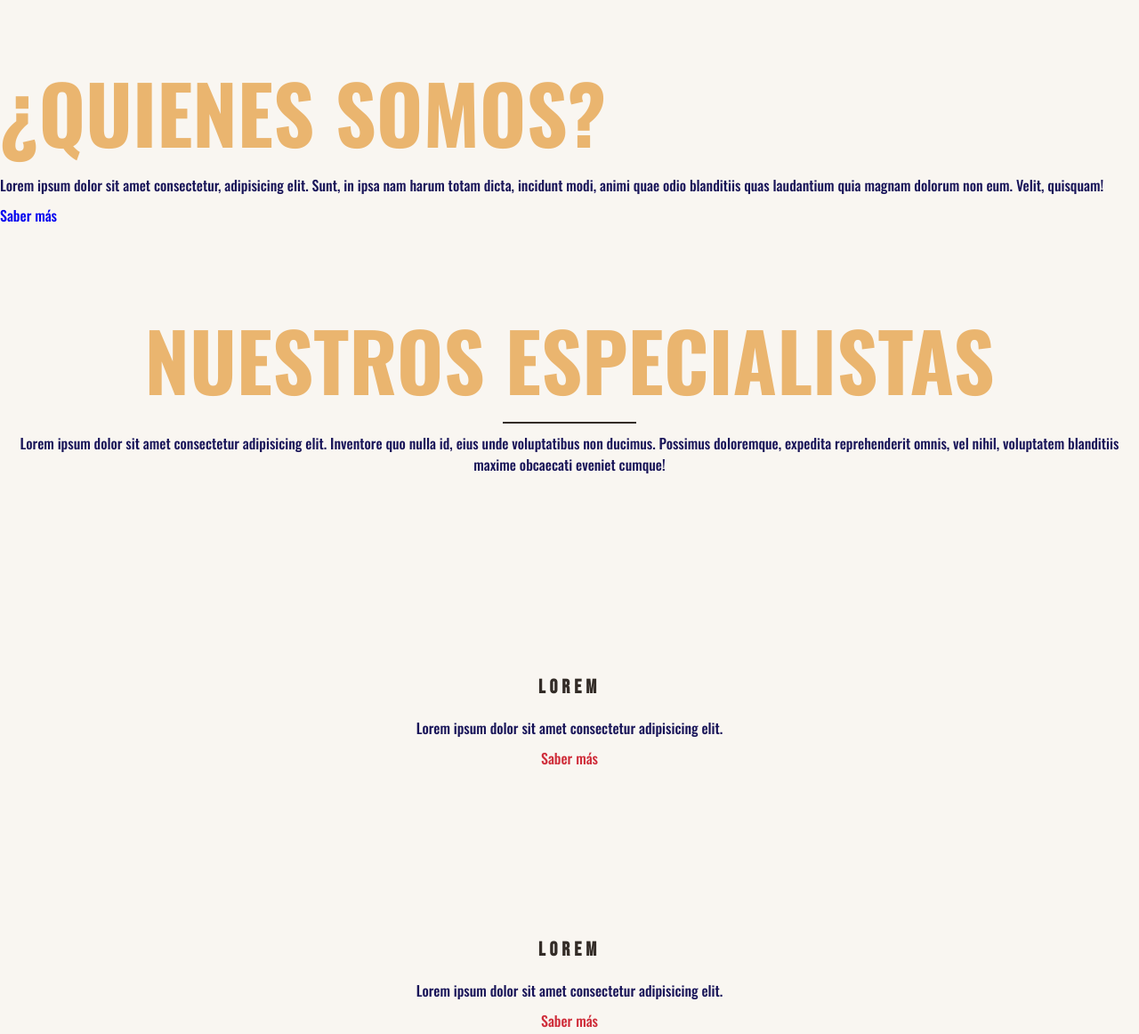
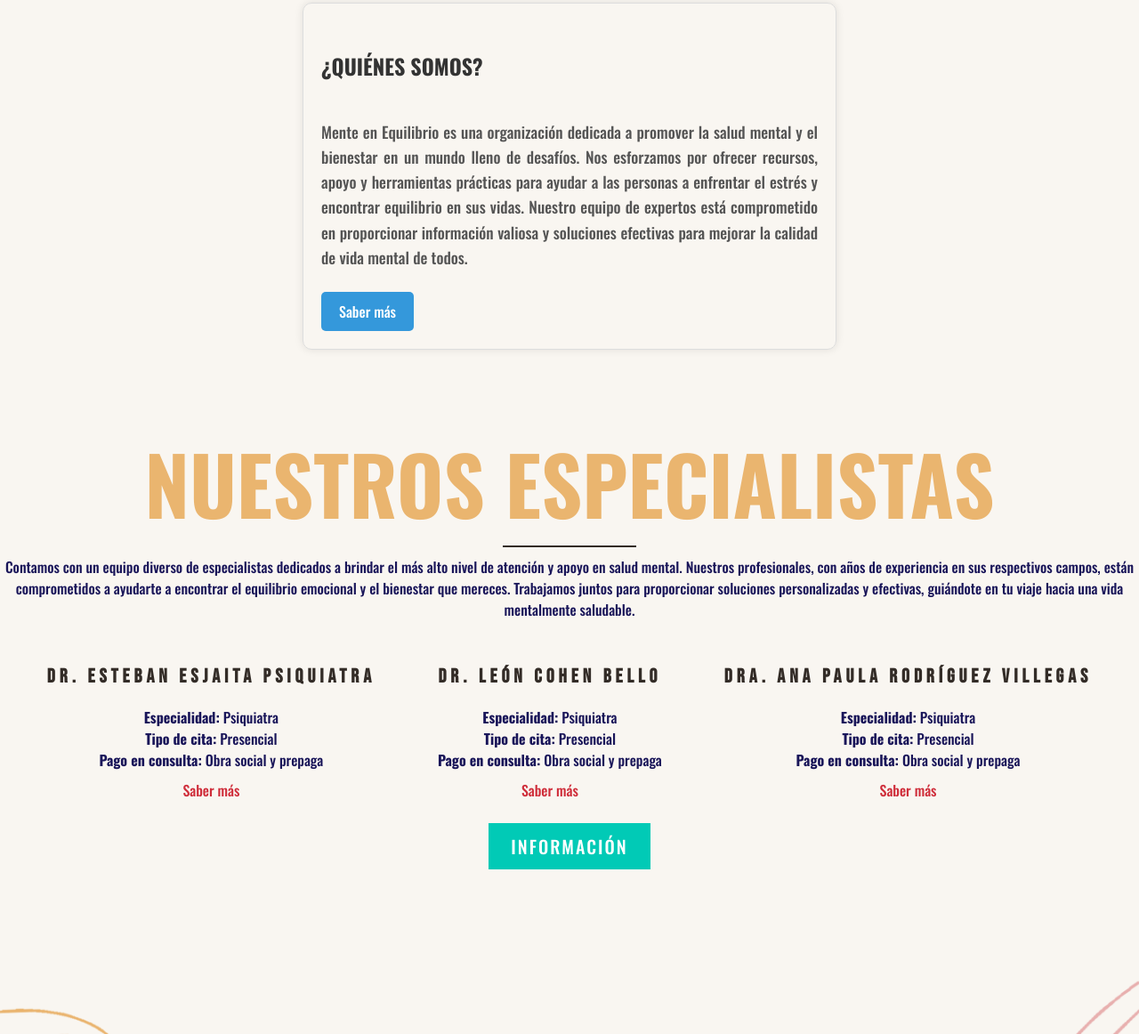
Before and after one commit to PowerBits-Inkua/Mente-en-Equilibrio, a plain HTML site: page index.html in a window 1280 px wide. Shown: the part 2073-3235 px from the top of the page at 89% size. Drawn offline with nearby package versions, Linux system fonts and the light colour scheme; a web font is replaced by a local one.

Commit message:
arreglos

```diff
--- a/index.html
+++ b/index.html
@@ -47,15 +47,15 @@
             </div>
             <div class="header-dir">
                 <div class="dir">
-                    <a href="0" class="btn-2" >Testimonios</a>
+                    <a href="https://comunicalasaludmental.org/guiadeestilo/el-tratamiento-mediatico/testimonios-en-primera-persona/" class="btn-2">Testimonios</a>
                 </div>
                 <div class="dir">
-                    <a href="0" class="btn-2" >Libros y Páginas para la salud mental</a>
+                    <a href="https://www.planetadelibros.com/seleccion-editorial/libros-sobre-salud-mental/223" class="btn-2">Libros y Páginas para la salud mental</a>
                 </div>
                 <div class="dir">
-                    <a href="0" class="btn-2" >Autoyuda 📞</a>
-
+                    <a href="https://www.argentina.gob.ar/andis/lineas-de-acompanamiento-apoyo-y-orientacion-en-salud-mental-en-contextos-de-cuarentena#:~:text=Acompa%C3%B1amiento%2C%20asistencia%20y%20contenci%C3%B3n%20psicol%C3%B3gica,Guardia%2024%20horas.&text=11%2D54261618%20(Whatsapp)." class="btn-2">Autoyuda 📞</a>
                 </div>
+            </div>
 
             </div>
 
@@ -76,13 +76,14 @@
                 En un mundo en constante evolución, donde el estrés y las demandas de la vida moderna pueden ejercer una presión abrumadora sobre nuestra salud mental, el acceso a recursos y apoyo adecuado se convierte en una prioridad fundamental.
             </p>
 
-            <a href="#" class="btn-1">Informacion</a>
+            <a href="#" class="btn-1" id="btnInformacion">Informacion</a>
+
         </div>
     </section>
 
     <main class="services container">
         <div class="services-txt">
-            <h2>Nuestros servicios</h2>
+            <h1>Nuestros servicios</h1>
             <hr>
             <p>
                 En Mente en Equilibrio, estamos comprometidos con tu bienestar emocional. Ofrecemos un espacio seguro y confidencial donde puedes recibir apoyo y orientación para superar desafíos emocionales y mejorar tu calidad de vida. Nuestros profesionales altamente capacitados están aquí para brindarte el cuidado y la atención que necesitas. Juntos, trabajaremos en tu bienestar mental y emocional.
@@ -107,14 +108,15 @@
 
     <section class="Quienes somos">
         <div>
-            <h2>¿Quienes somos?</h2>
-            <p> Lorem ipsum dolor sit amet consectetur,
-                adipisicing elit. Sunt, in ipsa nam harum totam dicta, incidunt modi,
-                animi quae odio blanditiis quas laudantium quia magnam dolorum non eum. Velit,
-                quisquam!
-            </p>
-            <a href="#">Saber más</a>
-
+            <section style="text-align: justify; max-width: 600px; margin: 0 auto; padding: 20px; border: 1px solid #ddd; border-radius: 10px; box-shadow: 0 0 10px rgba(0, 0, 0, 0.1);">
+                <div>
+                    <h2 style="color: #333; font-size: 1.5em; margin-bottom: 10px;">¿Quiénes somos?</h2>
+                    <p style="color: #555; font-size: 1.1em; line-height: 1.6;">
+                        Mente en Equilibrio es una organización dedicada a promover la salud mental y el bienestar en un mundo lleno de desafíos. Nos esforzamos por ofrecer recursos, apoyo y herramientas prácticas para ayudar a las personas a enfrentar el estrés y encontrar equilibrio en sus vidas. Nuestro equipo de expertos está comprometido en proporcionar información valiosa y soluciones efectivas para mejorar la calidad de vida mental de todos.
+                    </p>
+                    <a href="#" style="display: inline-block; margin-top: 15px; padding: 10px 20px; background-color: #3498db; color: #fff; text-decoration: none; border-radius: 5px; transition: background-color 0.3s;">Saber más</a>
+                </div>
+            </section>
 
         </div>
     </section>
@@ -123,40 +125,47 @@
             <h2> Nuestros especialistas</h2>
             <hr>
             <p>
-                Lorem ipsum dolor sit amet consectetur adipisicing elit.
-                Inventore quo nulla id, eius unde voluptatibus non ducimus.
-                Possimus doloremque, expedita reprehenderit omnis, vel nihil, voluptatem blanditiis
-                maxime obcaecati eveniet cumque!
+                Contamos con un equipo diverso de especialistas dedicados a brindar el más alto nivel de atención y apoyo en salud mental. Nuestros profesionales, con años de experiencia en sus respectivos campos, están comprometidos a ayudarte a encontrar el equilibrio emocional y el bienestar que mereces. Trabajamos juntos para proporcionar soluciones personalizadas y efectivas, guiándote en tu viaje hacia una vida mentalmente saludable.
             </p>
 
         </div>
 
-        <div class="persona-group">
-            <div class="personal-1">
+        <div style="display: flex; justify-content: center; margin-top: -175px;" class="persona-group">
+            <div class="personal-1" style="margin-right: 20px;">
                 <img src="" alt="">
-                <h3>Lorem</h3>
+                <h3>Dr. Esteban Esjaita Psiquiatra</h3>
                 <p>
-                    Lorem ipsum dolor sit amet consectetur adipisicing elit.
+                    <strong>Especialidad:</strong> Psiquiatra<br>
+                    <strong>Tipo de cita:</strong> Presencial<br>
+                    <strong>Pago en consulta:</strong> Obra social y prepaga
                 </p>
                 <a href="#">Saber más</a>
             </div>
-            <div class="personal-1">
+
+            <div class="personal-1" style="margin-right: 20px;">
                 <img src="" alt="">
-                <h3>Lorem</h3>
+                <h3>Dr. León Cohen Bello</h3>
                 <p>
-                    Lorem ipsum dolor sit amet consectetur adipisicing elit.
+                    <strong>Especialidad:</strong> Psiquiatra<br>
+                    <strong>Tipo de cita:</strong> Presencial<br>
+                    <strong>Pago en consulta:</strong> Obra social y prepaga
                 </p>
                 <a href="#">Saber más</a>
             </div>
+
             <div class="personal-1">
                 <img src="" alt="">
-                <h3>Lorem</h3>
+                <h3>Dra. Ana Paula Rodríguez Villegas</h3>
                 <p>
-                    Lorem ipsum dolor sit amet consectetur adipisicing elit.
+                    <strong>Especialidad:</strong> Psiquiatra<br>
+                    <strong>Tipo de cita:</strong> Presencial<br>
+                    <strong>Pago en consulta:</strong> Obra social y prepaga
                 </p>
                 <a href="#">Saber más</a>
             </div>
+
         </div>
+
         <a href="#" class="btn-1">Información</a>
     </section>
 
```
Also changed, not shown: style.css (line endings or trailing spaces).
